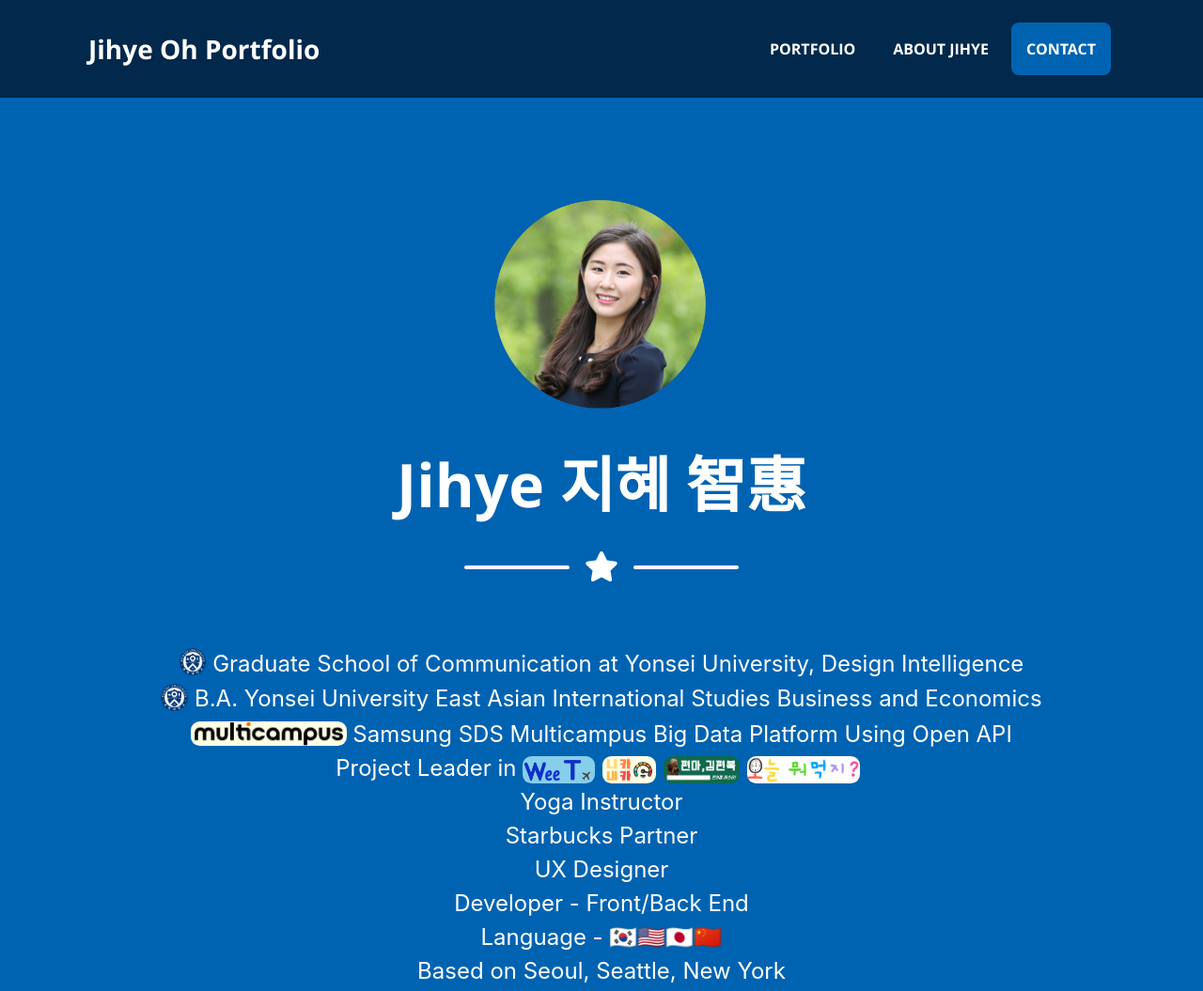
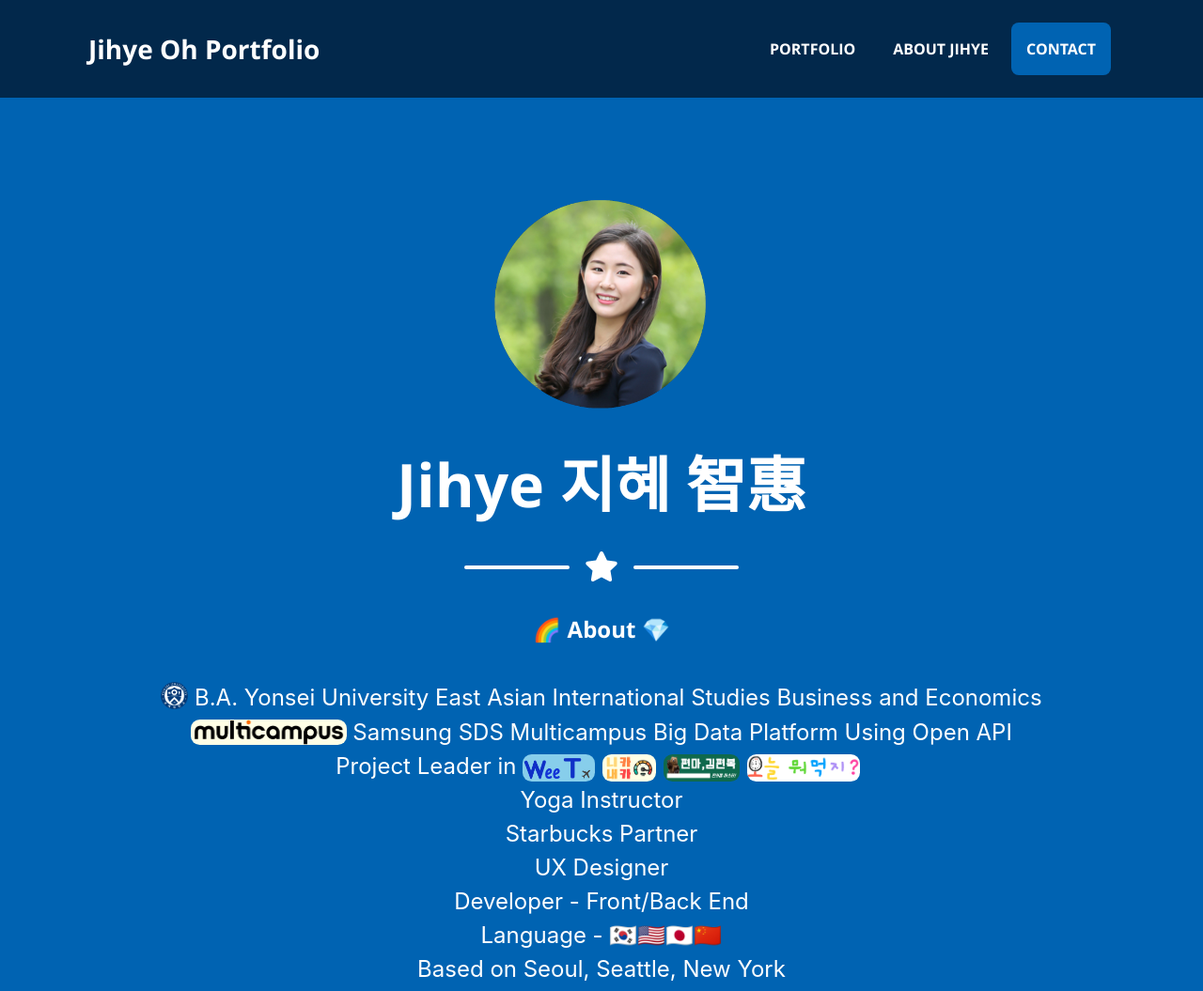
Before and after one commit to JihyeHaley/JihyeHaley.github.io, a plain HTML site: page index.html in a window 1280 px wide. Shown: the top 1055 px of the page at 94% size. Drawn offline with nearby package versions, Linux system fonts and the light colour scheme; a web font is replaced by a local one.

Commit message:
update school

```diff
--- a/index.html
+++ b/index.html
@@ -45,8 +45,8 @@
                     <div class="divider-custom-line"></div>
                 </div>
                 <!-- Masthead Subheading-->
-                <p class="pre-wrap masthead-subheading font-weight-normal mb-0"><a class="font-weight-bold mb-4"><!--🌈 About 💎--></a>
-<img src="assets/img/yonsei1.png" class ="img-height-12-0"></img> Graduate School of Communication at Yonsei University, Design Intelligence
+                <p class="pre-wrap masthead-subheading font-weight-normal mb-0"><a class="font-weight-bold mb-4">🌈 About 💎</a>
+<!-- <img src="assets/img/yonsei1.png" class ="img-height-12-0"></img> Graduate School of Communication at Yonsei University, Design Intelligence -->
 <img src="assets/img/yonsei1.png" class ="img-height-12-0"></img> B.A. Yonsei University East Asian International Studies Business and Economics
 <img src="assets/img/multicampus.png" class ="img-height-11" style="background-color:#ffffe6"></img> Samsung SDS Multicampus Big Data Platform Using Open API
 Project Leader in <img src="assets/img/projects/weetlogo.png" class ="img-height-12 mr-2" style="background-color:skyblue" ><img src="assets/img/projects/sharinglogic.png" class="img-height-12 mr-2" style="background-color:#ffffe6"><img src="assets/img/projects/gomgam.jpg" class ="img-height-12 mr-2"><img src="assets/img/projects/foother.png" class ="img-height-12 mr-2">
```
